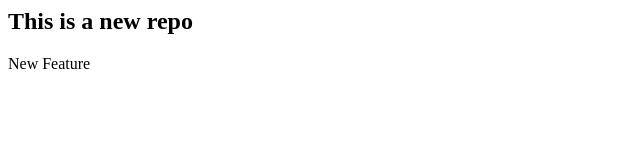
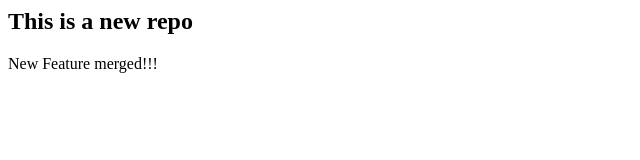
Before and after one commit to kajolroy24/localrepo, a plain HTML site: page index.html in a window 1280 px wide. Shown: the full height of the page, 0-640 px from the left. Drawn offline with Linux system fonts and the light colour scheme.

Commit message:
new feature merged

```diff
--- a/index.html
+++ b/index.html
@@ -1,3 +1,3 @@
 <h2>This is a new repo</h2>
 
-<p>New Feature</p>
+<p>New Feature merged!!!</p>
```
